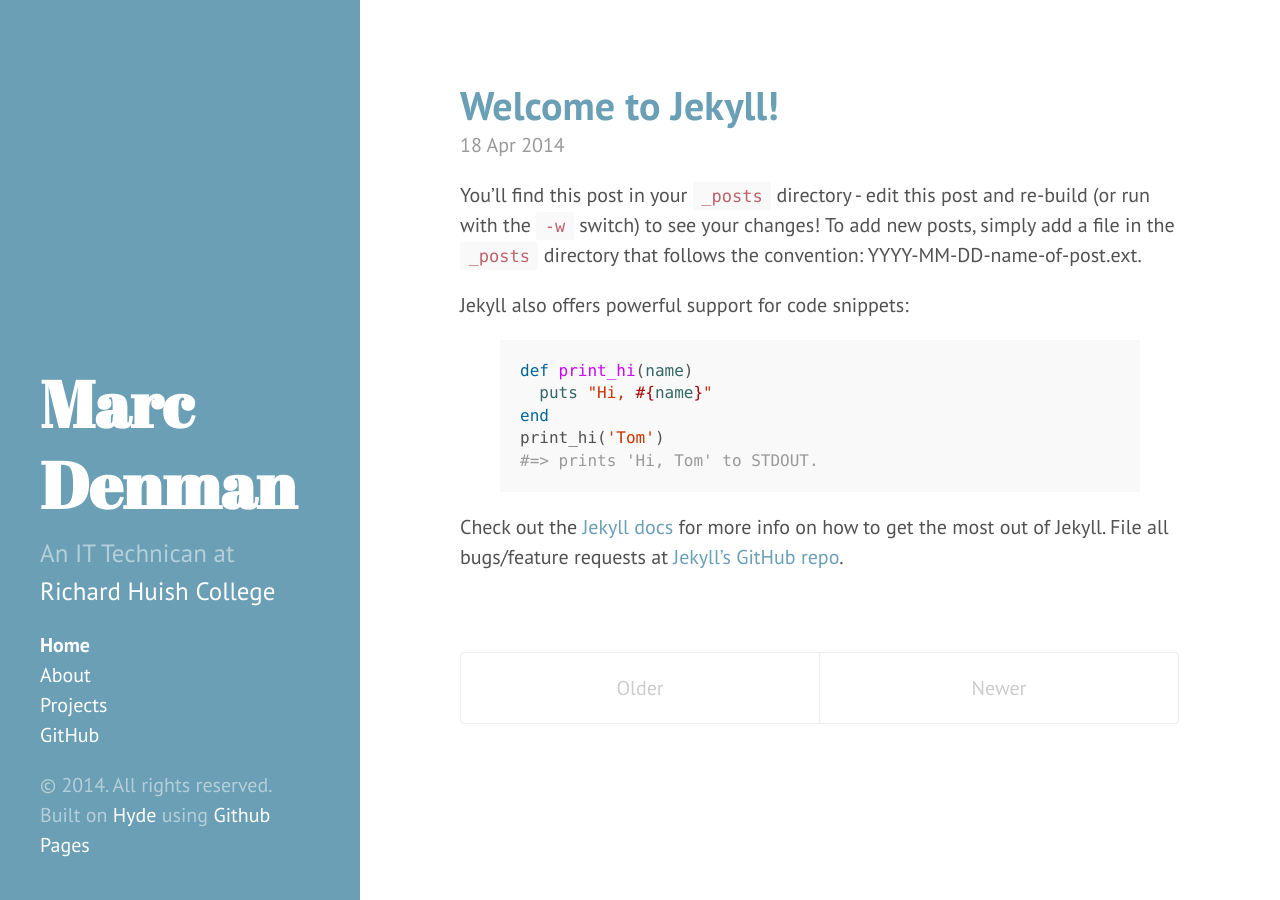
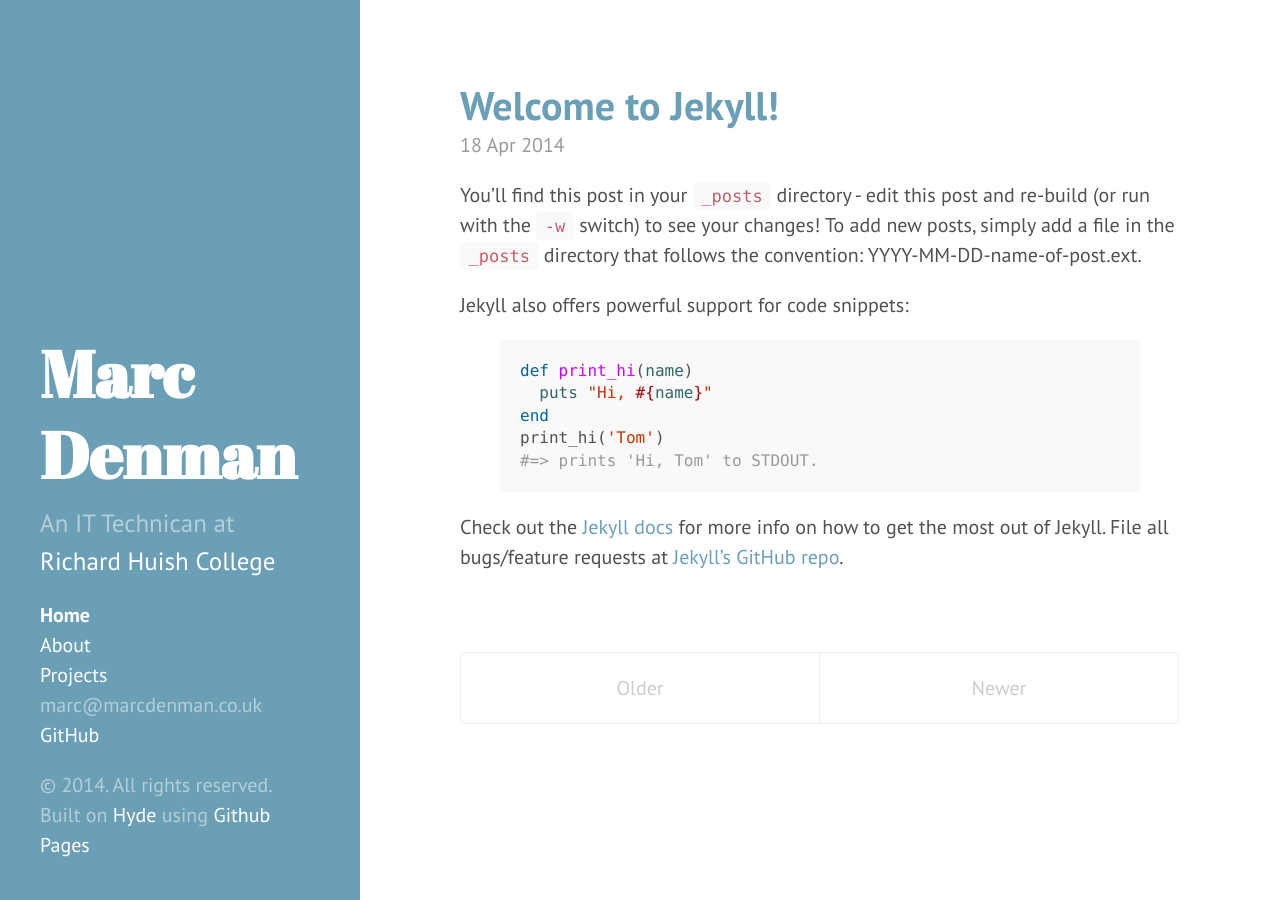
Before and after one commit to MarcDenman/marcdenman.github.io, a Jekyll site: the page built from index.html, in a window 1280 px wide. Built offline with Jekyll 4.4.1, drawn with Linux system fonts in a browser that asks for light colours; Markdown is read by kramdown in place of the engine named in the settings; the list of posts is cut into pages by our own code.

Commit message:
added email address.

```diff
--- a/_includes/sidebar.html
+++ b/_includes/sidebar.html
@@ -26,6 +26,7 @@
         {% endif %}
       {% endfor %}
 
+	  <li class="sidebar-nav-item">marc@marcdenman.co.uk</li>
       <li class="sidebar-nav-item"><a href="{{ site.github.repo }}">GitHub</a></li>
     </ul>
 
```
